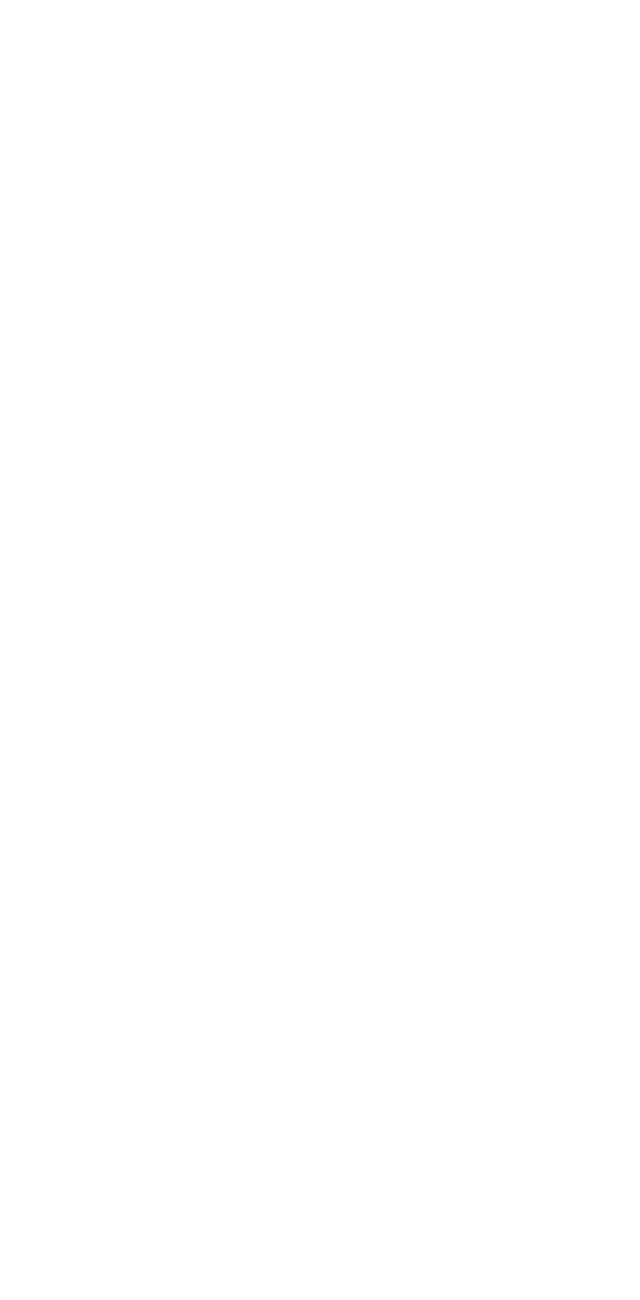
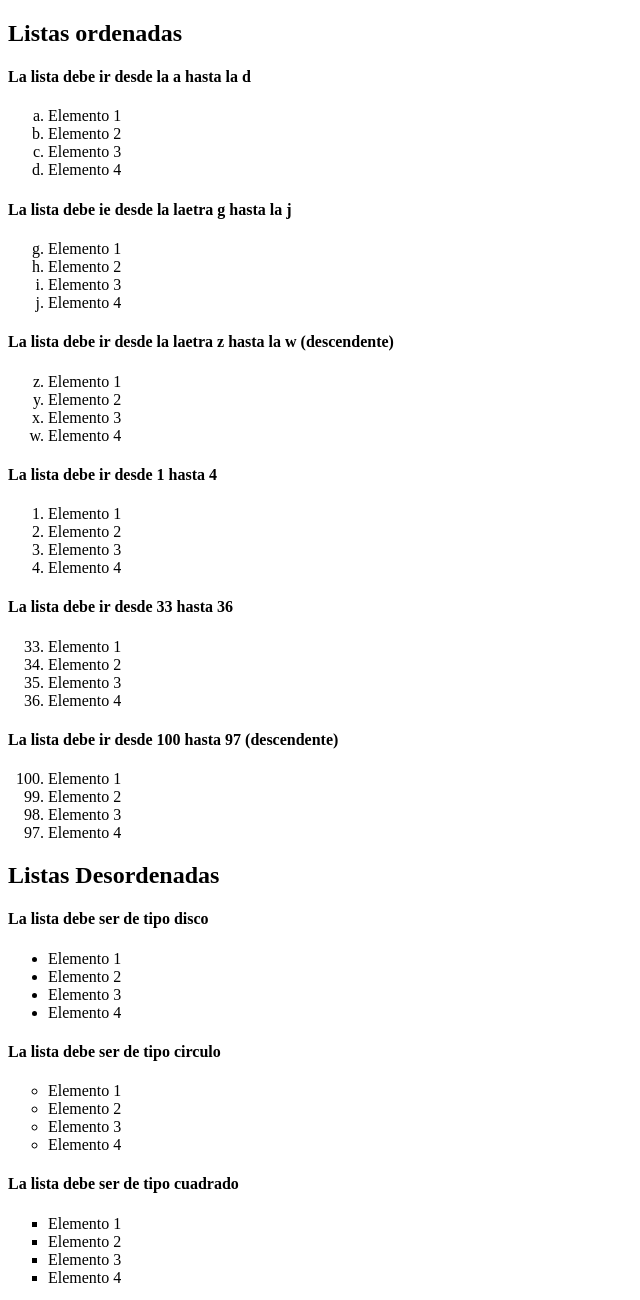
Before and after one commit to efesjotaseles/ArgProg-TP_Final, a plain HTML site: page Front/listExample.html in a window 1280 px wide. Shown: the whole page, without its empty margins (0-640 px from the left). Before the commit the page ends 800 px from the top, so only its background shows below. Drawn offline with Linux system fonts and the light colour scheme.

Commit message:
Ejercicio de ol y ul completado

```diff
--- a/Front/listExample.html
+++ b/Front/listExample.html
@@ -1,14 +1,92 @@
 <!DOCTYPE html>
-<html lang="en">
+<html>
   <head>
-    <title>Práctica de meta, listas, etc....</title>
-    <meta charset="utf-8" />
-    <meta
-      name="description"
-      content="Práctica de ejemplos de meta, listas, etc."
-    />
+    <meta charset="UTF-8" />
+    <title>Resolución ejercicio etiquetas de encabezdos html</title>
+    <meta content="author" content="federico lanci" />
   </head>
+
   <body>
-      <h1></h1>
+    <h2>Listas ordenadas</h2>
+    <h4>La lista debe ir desde la a hasta la d</h4>
+    <ol type="a">
+      <li>Elemento 1</li>
+      <li>Elemento 2</li>
+      <li>Elemento 3</li>
+      <li>Elemento 4</li>
+    </ol>
+
+    <h4>La lista debe ie desde la laetra g hasta la j</h4>
+
+    <ol type="a" start="7">
+      <li>Elemento 1</li>
+      <li>Elemento 2</li>
+      <li>Elemento 3</li>
+      <li>Elemento 4</li>
+    </ol>
+
+    <h4>La lista debe ir desde la laetra z hasta la w (descendente)</h4>
+
+    <ol type="a" start="26" reversed>
+      <li>Elemento 1</li>
+      <li>Elemento 2</li>
+      <li>Elemento 3</li>
+      <li>Elemento 4</li>
+    </ol>
+    <h4>La lista debe ir desde 1 hasta 4</h4>
+
+    <ol>
+      <li>Elemento 1</li>
+      <li>Elemento 2</li>
+      <li>Elemento 3</li>
+      <li>Elemento 4</li>
+    </ol>
+
+    <h4>La lista debe ir desde 33 hasta 36</h4>
+
+    <ol start="33">
+      <li>Elemento 1</li>
+      <li>Elemento 2</li>
+      <li>Elemento 3</li>
+      <li>Elemento 4</li>
+    </ol>
+
+    <h4>La lista debe ir desde 100 hasta 97 (descendente)</h4>
+
+    <ol reversed start="100">
+      <li>Elemento 1</li>
+      <li>Elemento 2</li>
+      <li>Elemento 3</li>
+      <li>Elemento 4</li>
+    </ol>
+
+    <h2>Listas Desordenadas</h2>
+
+    <h4>La lista debe ser de tipo disco</h4>
+
+    <ul style="list-style-type: disc">
+      <li>Elemento 1</li>
+      <li>Elemento 2</li>
+      <li>Elemento 3</li>
+      <li>Elemento 4</li>
+    </ul>
+
+    <h4>La lista debe ser de tipo circulo</h4>
+
+    <ul style="list-style-type:circle">
+      <li>Elemento 1</li>
+      <li>Elemento 2</li>
+      <li>Elemento 3</li>
+      <li>Elemento 4</li>
+    </ul>
+
+    <h4>La lista debe ser de tipo cuadrado</h4>
+
+    <ul style="list-style-type: square;">
+      <li>Elemento 1</li>
+      <li>Elemento 2</li>
+      <li>Elemento 3</li>
+      <li>Elemento 4</li>
+    </ul>
   </body>
 </html>
```
